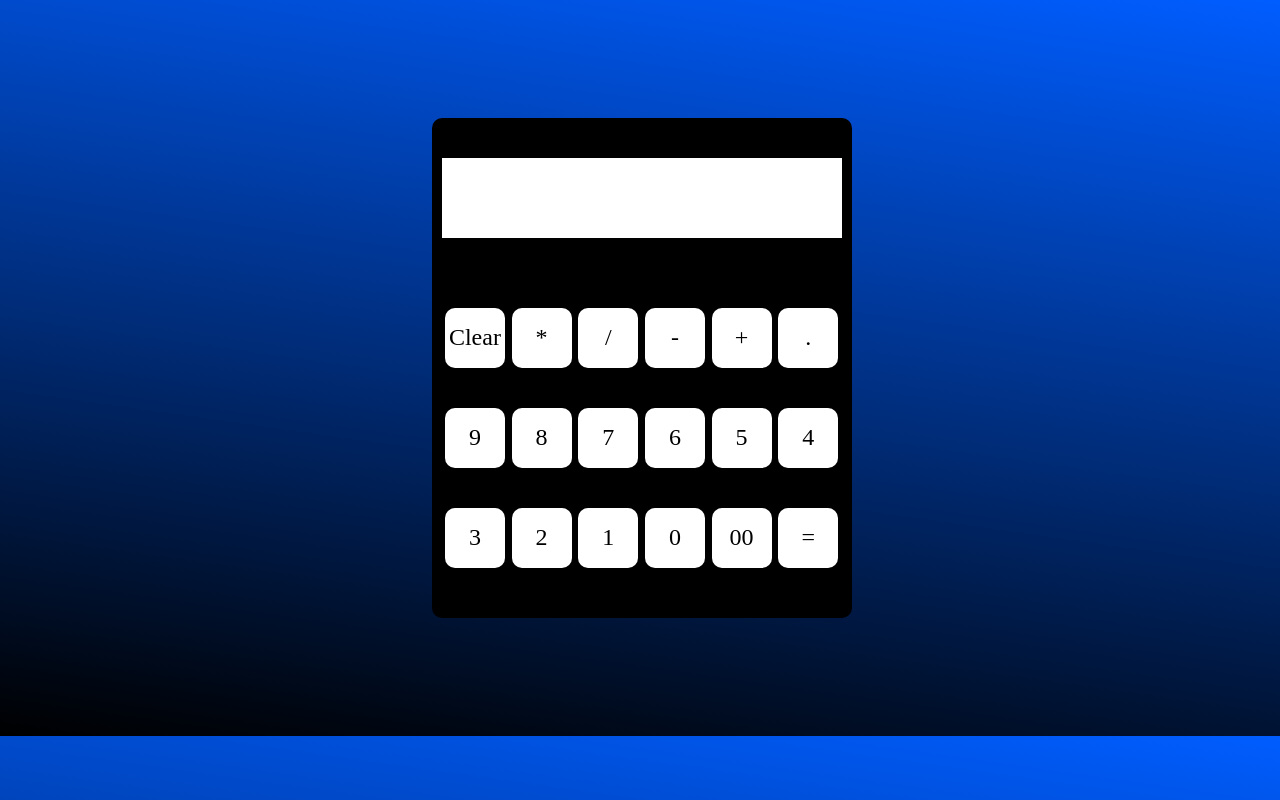
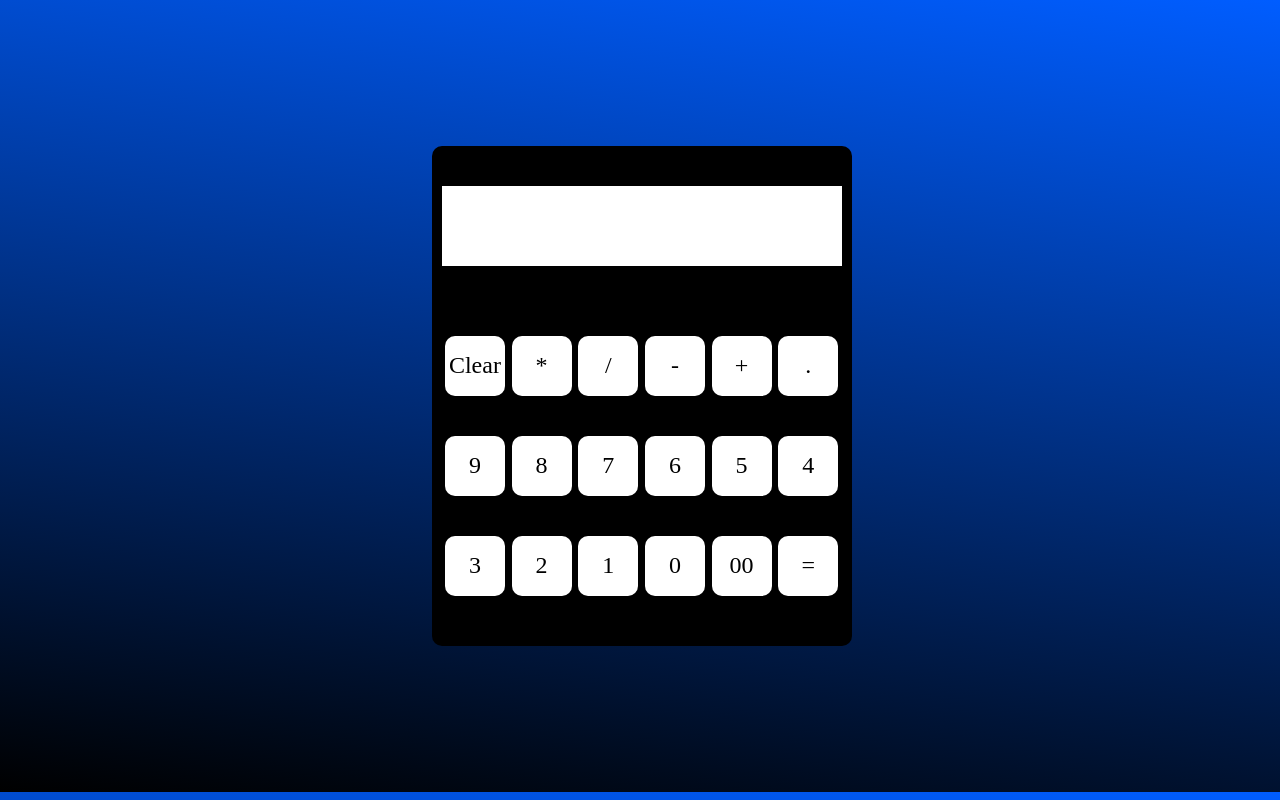
Before and after one commit to AhmadovKomronbek/Calculator, a plain HTML site: page index.html in a window 1280 px wide. Drawn offline with Linux system fonts and the light colour scheme.

Commit message:
add style.css

```diff
--- a/style.css
+++ b/style.css
@@ -3,7 +3,7 @@ body{
     justify-content: center;
     align-items: center;
     width: 99%;
-    height: 90vh;
+    height: 97vh;
     background: rgb(0,93,255);
     background: linear-gradient(188deg, rgba(0,93,255,1) 0%, rgba(0,0,0,1) 100%);
 }
```
